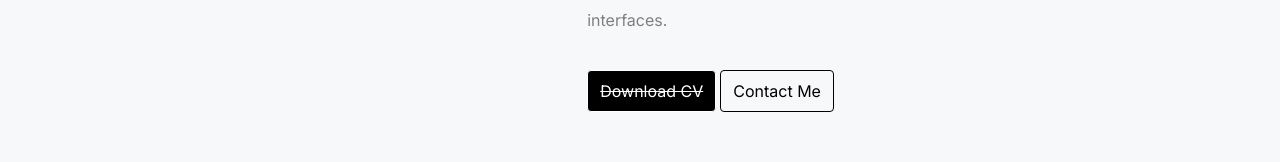
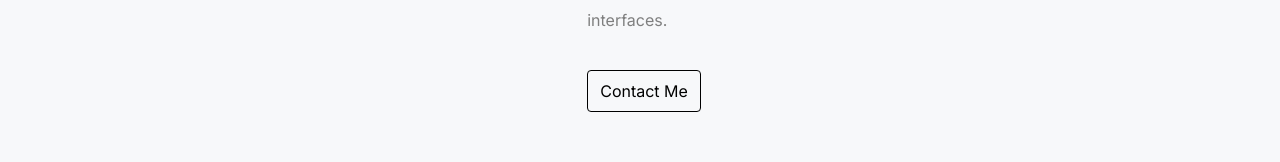
Before and after one commit to akshay3377/Portfolio-2023, a Next.js app: page /about in a window 1280 px wide. Shown: the part 584-746 px from the top of the page. Built offline with nearby package versions, Linux system fonts and the light colour scheme.

Commit message:
remove download cv option

```diff
--- a/src/components/features/about/index.js
+++ b/src/components/features/about/index.js
@@ -61,10 +61,10 @@ const AboutSection = () => {
               develop visually appealing and interactive user interfaces.
             </p>
             <div className="flex">
-              <Button
+              {/* <Button
                 className={"bg-black text-white mr-[4px]"}
                 children={<s>Download CV</s>}
-              />
+              /> */}
               <Link href={"/contact"}>
                 <Button>{"Contact Me"}</Button>
               </Link>
```
